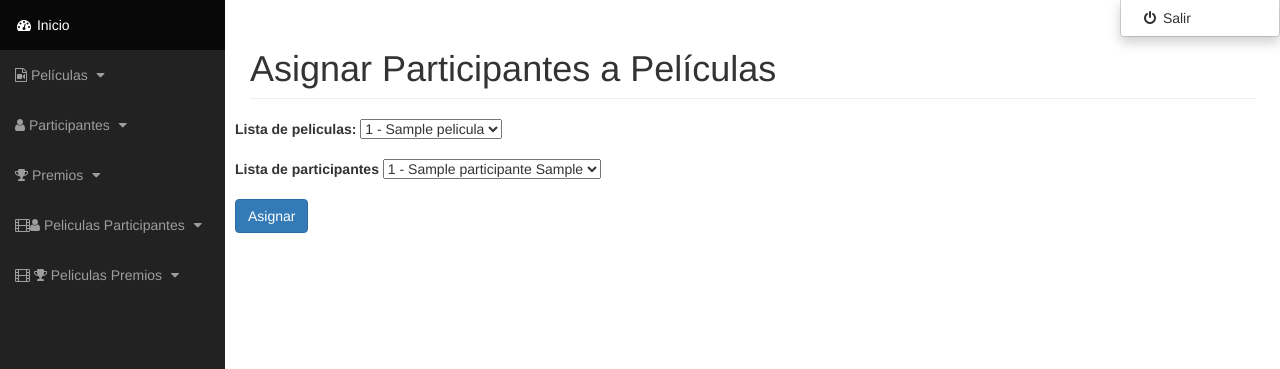
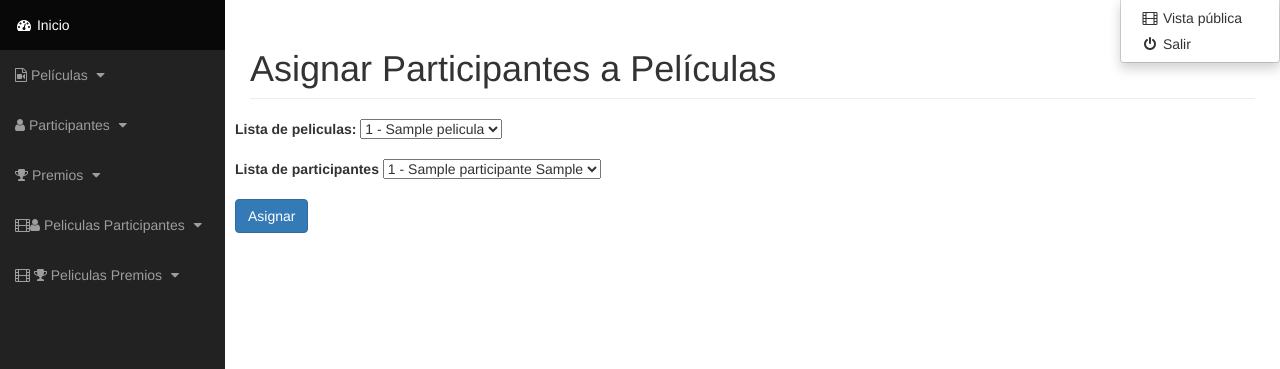
Before and after one commit to occ10/WebPeliculas, a CodeIgniter app: page /iw/index.php/peliculaparticipante/formPeliculaParticipante in a window 1280 px wide, after a click that opens the changed part. Shown: the part 51-420 px from the top of the page. Run offline with CodeIgniter, Linux system fonts and the light colour scheme; tables that the repository leaves empty or names only in its code hold one stand-in row (values such as "Sample post"); data that the repository does not hold is empty; some libraries are stand-ins or nearby versions.

Commit message:
Enlace de la vista privada a la pública.

```diff
--- a/application/views/private/includes/menu.php
+++ b/application/views/private/includes/menu.php
@@ -15,6 +15,9 @@
         <li class="dropdown">
             <a href="#" class="dropdown-toggle" data-toggle="dropdown"><i class="fa fa-user"></i> <?=$this->session->userdata('user')->nombre?> <b class="caret"></b></a>
             <ul class="dropdown-menu">
+                <li>
+                    <a href="<?php echo   site_url('/')  ?> "><i class="fa fa-fw fa-film"></i> Vista pública</a>
+                </li>
                 <li>
                     <a href="<?php echo   site_url('cerrarSesion')  ?> "><i class="fa fa-fw fa-power-off"></i> Salir</a>
                 </li>
```
